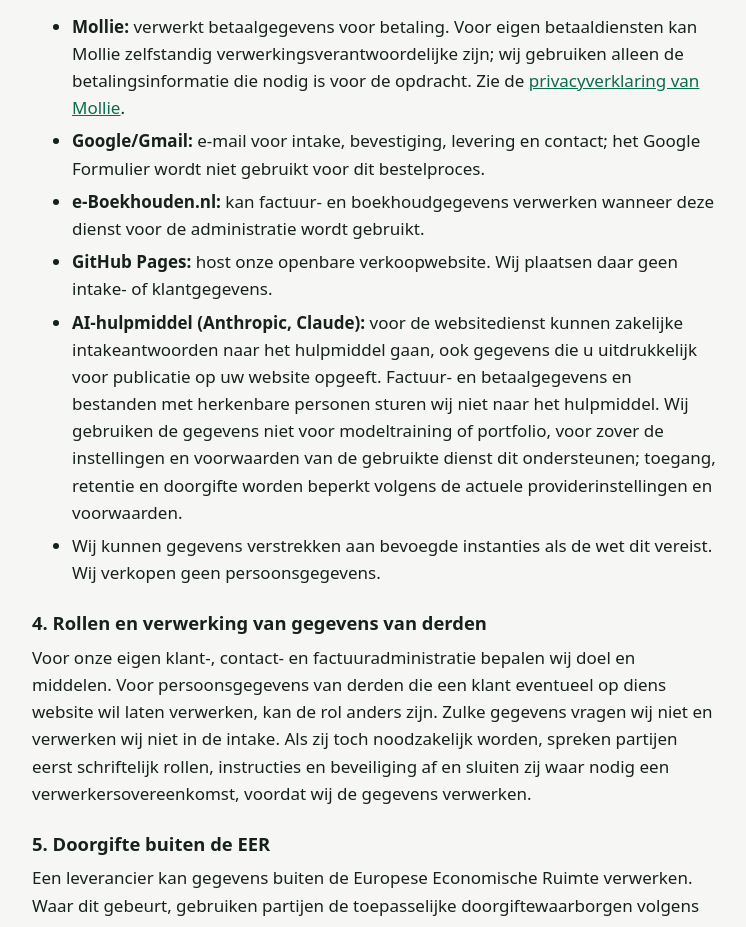
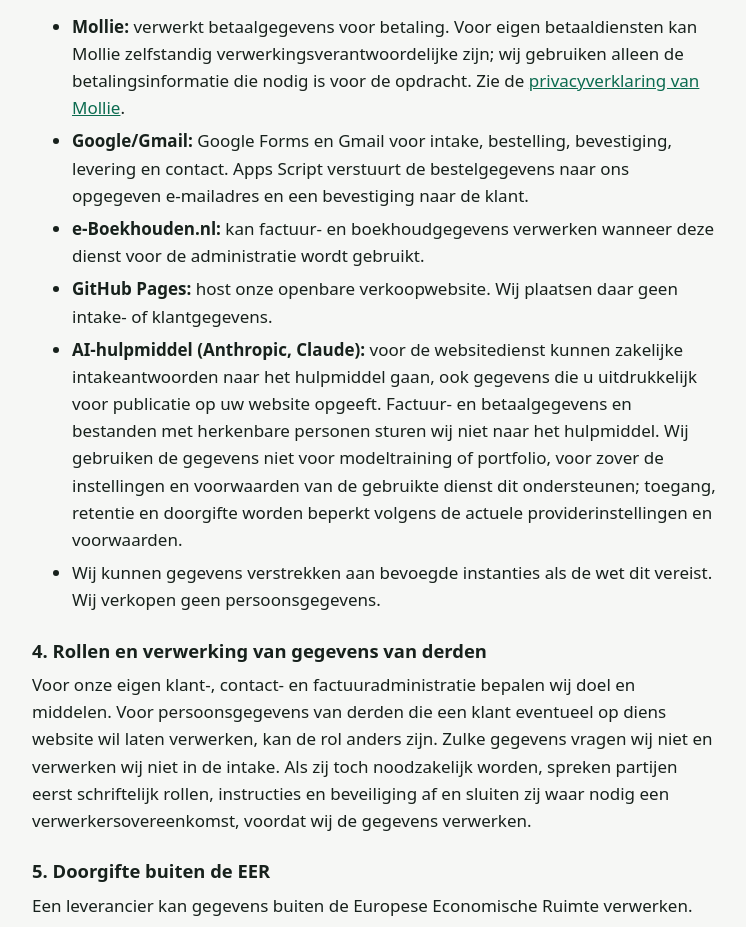
Before and after one commit to habbekratsalgorythms/contentdienst, a plain HTML site: page privacy.html in a window 1280 px wide. Shown: the part 940-1867 px from the top of the page, without its empty margins (266-1012 px from the left). Drawn offline with Linux system fonts and the light colour scheme.

Commit message:
Prepare simplified ordering flow (draft, do not publish before Forms tests)

```diff
--- a/privacy.html
+++ b/privacy.html
@@ -15,7 +15,7 @@ a{color:var(--ac);overflow-wrap:anywhere}.mu{color:var(--mu);font-size:.9rem}.bt
 <li><strong>Website en e-mail:</strong> onze statische website bevat geen marketingtrackers of cookies. Hosting en e-mailproviders kunnen technische gegevens verwerken zoals IP-adres, browsergegevens en e-mailmetadata.</li></ul>
 <h2>3. Ontvangers en leveranciers</h2><ul>
 <li><strong>Mollie:</strong> verwerkt betaalgegevens voor betaling. Voor eigen betaaldiensten kan Mollie zelfstandig verwerkingsverantwoordelijke zijn; wij gebruiken alleen de betalingsinformatie die nodig is voor de opdracht. Zie de <a href="https://www.mollie.com/legal/privacy">privacyverklaring van Mollie</a>.</li>
-<li><strong>Google/Gmail:</strong> e-mail voor intake, bevestiging, levering en contact; het Google Formulier wordt niet gebruikt voor dit bestelproces.</li>
+<li><strong>Google/Gmail:</strong> Google Forms en Gmail voor intake, bestelling, bevestiging, levering en contact. Apps Script verstuurt de bestelgegevens naar ons opgegeven e-mailadres en een bevestiging naar de klant.</li>
 <li><strong>e-Boekhouden.nl:</strong> kan factuur- en boekhoudgegevens verwerken wanneer deze dienst voor de administratie wordt gebruikt.</li>
 <li><strong>GitHub Pages:</strong> host onze openbare verkoopwebsite. Wij plaatsen daar geen intake- of klantgegevens.</li>
 <li><strong>AI-hulpmiddel (Anthropic, Claude):</strong> voor de websitedienst kunnen zakelijke intakeantwoorden naar het hulpmiddel gaan, ook gegevens die u uitdrukkelijk voor publicatie op uw website opgeeft. Factuur- en betaalgegevens en bestanden met herkenbare personen sturen wij niet naar het hulpmiddel. Wij gebruiken de gegevens niet voor modeltraining of portfolio, voor zover de instellingen en voorwaarden van de gebruikte dienst dit ondersteunen; toegang, retentie en doorgifte worden beperkt volgens de actuele providerinstellingen en voorwaarden.</li>
```
